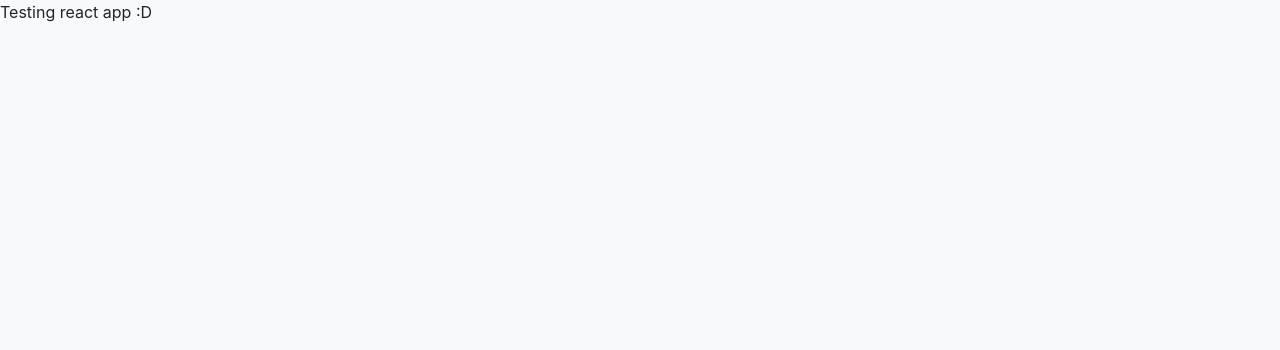
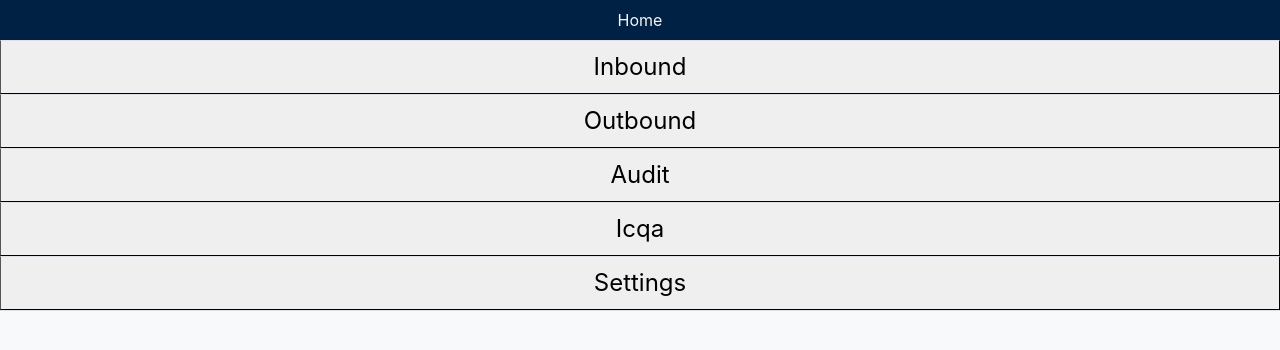
Before and after one commit to ppietrakowski/Wms-Demo-Front, a React (Create React App) app: page / in a window 1280 px wide. Shown: the top 350 px of the page. Built offline with nearby package versions, Linux system fonts and the light colour scheme.

Commit message:
added basic menu

```diff
--- a/public/index.html
+++ b/public/index.html
@@ -1,5 +1,5 @@
 <!DOCTYPE html>
-<html lang="en" data-bs-theme="dark">
+<html lang="en" data-bs-theme="light">
 
 <head>
   <meta charset="utf-8" />
@@ -50,12 +50,6 @@
         d="M8.982 1.566a1.13 1.13 0 0 0-1.96 0L.165 13.233c-.457.778.091 1.767.98 1.767h13.713c.889 0 1.438-.99.98-1.767L8.982 1.566zM8 5c.535 0 .954.462.9.995l-.35 3.507a.552.552 0 0 1-1.1 0L7.1 5.995A.905.905 0 0 1 8 5zm.002 6a1 1 0 1 1 0 2 1 1 0 0 1 0-2z" />
     </symbol>
   </svg>
-  <script>
-    document.addEventListener('DOMContentLoaded', () => {
-      let theme = localStorage.getItem('wms_dark_theme') || 'light'
-      document.documentElement.setAttribute('data-bs-theme', theme)
-    })
-  </script>
 </head>
 
 <body class="bg-body-tertiary min-vh-100 p-0">
--- a/src/App.tsx
+++ b/src/App.tsx
@@ -1,11 +1,59 @@
 import * as ReactRouter from 'react-router-dom'
 import { use, useEffect, useState } from 'react';
 
+function ApplicationHeader() {
+    return <header className='d-flex justify-content-center navbar navbar-expand-lg navbar-light navbar-dark-bg'>
+        <div></div>
+        <div>Home</div>
+        <div></div>
+    </header>
+}
+
+interface ApplicationCategoryProps {
+    name: string
+    children?: React.ReactNode | React.ReactNode[]
+}
+
+function ApplicationCategory({ name, children }: ApplicationCategoryProps) {
+    let id = 'collapse-' + name.split(' ')[0]
+    let raw_id = '#' + id
+
+    return <div className='nav-link'>
+        <button className='border-top border-1 w-100 p-2 fs-4' data-bs-toggle="collapse" data-bs-target={raw_id} aria-expanded="false" aria-controls={id} data-bs-offset="0,25" data-bs-display="static" type="button" >{name}</button>
+        <div className="collapse" id={id}>
+            {children}
+        </div>
+    </div>
+}
+
+function CategoryElement({ name }: ApplicationCategoryProps) {
+    return <button key={name.split(' ')[0]} className='nav-link border-top-1 border-secondary border-1 pt-2 justify-content-start'>{name} [Not Implemented]</button>
+}
+
+type CategoriesApp = {
+    [key: string]: string[]
+}
+
+function SelectApplication() {
+    const Applications = ['Inbound', 'Outbound', 'Audit', 'Icqa', 'Settings']
+    const AppToCategories: CategoriesApp = {
+        'Inbound': ['Receive', 'Stow'],
+        'Outbound': ['Pick', 'Ship'],
+        'Audit': ['Count Location Items'],
+        'Icqa': ['Check location', 'Locator'],
+        'Settings': []
+    }
+
+    return <div className='d-flex justify-content-start vw-100 flex-column border-bottom border-1'>
+        {Applications.map(v => <ApplicationCategory name={v}>{AppToCategories[v].map(e => <CategoryElement name={e} />)} </ApplicationCategory>)}
+    </div>
+}
 
 function Application() {
     return <div>
-            Testing react app :D
-        </div>
+        <ApplicationHeader />
+        <SelectApplication />
+    </div>
 }
 
 export default Application;
--- a/src/index.css
+++ b/src/index.css
@@ -11,3 +11,8 @@ code {
   font-family: source-code-pro, Menlo, Monaco, Consolas, 'Courier New',
     monospace;
 }
+
+.navbar-dark-bg {
+  background-color: rgb(0, 33, 68);
+  color: whitesmoke;
+}
```
